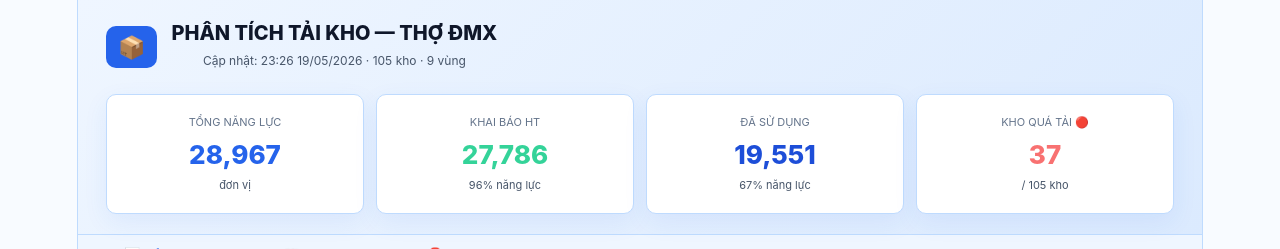
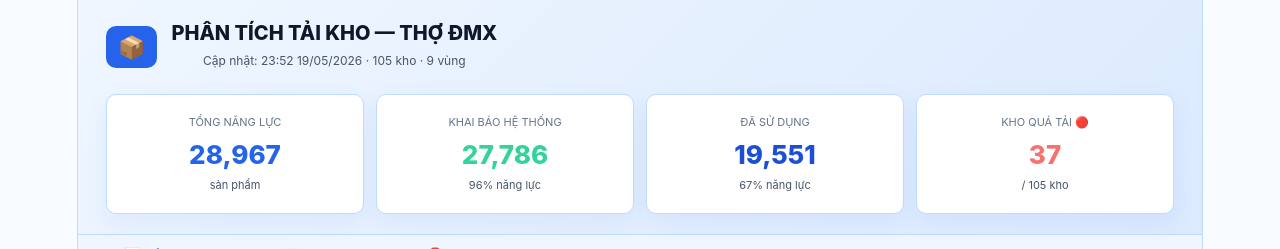
Before and after one commit to thanhlv1186-coder/34661, a React (Vite) app: page / in a window 1280 px wide. Shown: the top 249 px of the page. Built offline with nearby package versions, Linux system fonts and the light colour scheme.

Commit message:
Cap nhat du lieu dashboard 19/05/2026 23:52:05.74

```diff
--- a/src/generated/warehouse-data.jsx
+++ b/src/generated/warehouse-data.jsx
@@ -1,8 +1,8 @@
 // Auto-generated by scripts/update-dashboard-data.mjs.
 // Do not edit this file by hand. Put a new .xlsx in data/raw and run npm run data:update.
 
-export const DATA_UPDATED_AT = "2026-05-19T16:26:53.563Z";
-export const DATA_UPDATED_LABEL = "23:26 19/05/2026";
+export const DATA_UPDATED_AT = "2026-05-19T16:52:04.883Z";
+export const DATA_UPDATED_LABEL = "23:52 19/05/2026";
 export const DATA_SOURCE_FILE = "BÁO CÁO THỐNG KÊ TẢI - NĂNG LỰC.xlsx";
 export const DATA_WARNINGS = [
   "Parsed multi-row overview report layout.",
--- a/src/warehouse-dashboard.jsx
+++ b/src/warehouse-dashboard.jsx
@@ -83,8 +83,8 @@ export default function Dashboard() {
         {/* KPI Row */}
         <div style={{ display: "grid", gridTemplateColumns: "repeat(4,1fr)", gap: 12, marginTop: 20 }}>
           {[
-            { label: "Tổng năng lực", val: totalCap.toLocaleString(), sub: "đơn vị", color: "#2563eb" },
-            { label: "Khai báo HT", val: totalDecl.toLocaleString(), sub: `${Math.round(totalDecl/totalCap*100)}% năng lực`, color: totalDecl/totalCap > 1 ? "#f87171" : "#34d399" },
+            { label: "Tổng năng lực", val: totalCap.toLocaleString(), sub: "sản phẩm", color: "#2563eb" },
+            { label: "Khai báo hệ thống", val: totalDecl.toLocaleString(), sub: `${Math.round(totalDecl/totalCap*100)}% năng lực`, color: totalDecl/totalCap > 1 ? "#f87171" : "#34d399" },
             { label: "Đã sử dụng", val: totalUsed.toLocaleString(), sub: `${Math.round(totalUsed/totalCap*100)}% năng lực`, color: "#1d4ed8" },
             { label: "Kho quá tải 🔴", val: wStats.red, sub: `/ ${WAREHOUSES.length} kho`, color: "#f87171" },
           ].map((k, i) => (
```
